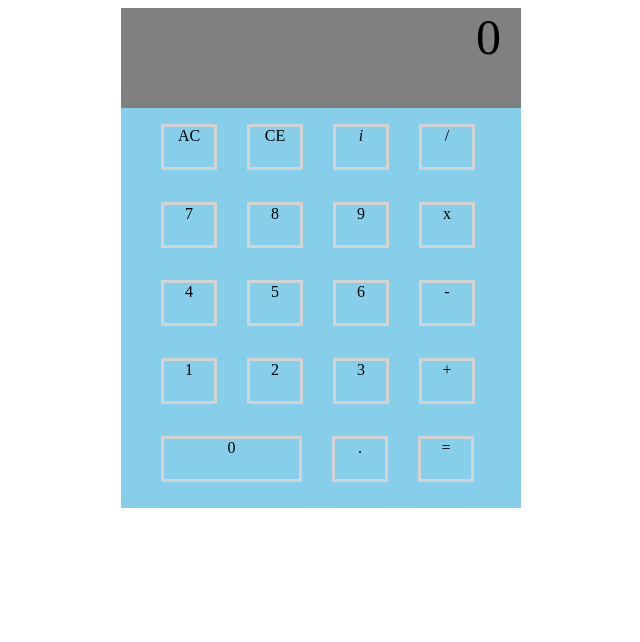
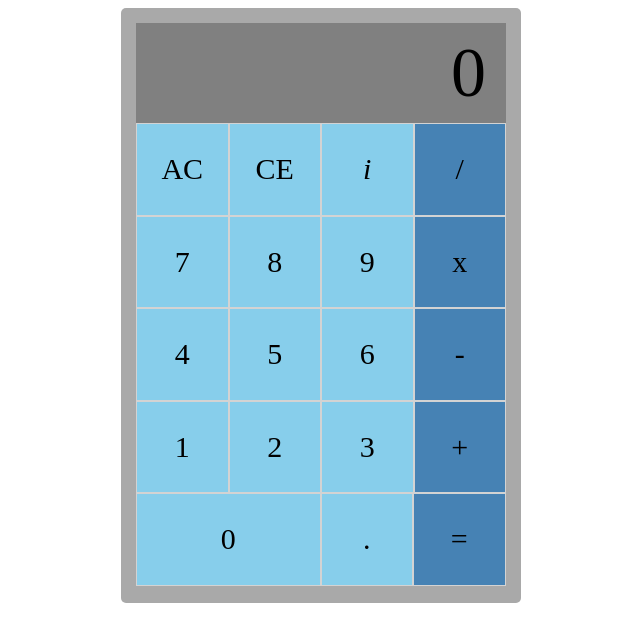
Before and after one commit to kemcrimmins/JavaScript-Calculator, a plain HTML site: page index.html in a window 1280 px wide. Shown: the whole page, without its empty margins (319-959 px from the left). Drawn offline with Linux system fonts and the light colour scheme.

Commit message:
update CSS

```diff
--- a/index.html
+++ b/index.html
@@ -105,6 +105,6 @@
 
 
 	<!-- custom script -->
-	<script src="js/script.js"></script>
+	<script src="script.js"></script>
 </body>
 </html>
--- a/script.js
+++ b/script.js
@@ -1,5 +1,5 @@
 var inputValue = 0;
-var inputArray = [1, '+',1.5,'-',20]; // Remove
+var inputArray = [1, '+',1.5,'-',20]; // Reset to empty array after testing
 
 function numberBuilder () {
 
--- a/style.css
+++ b/style.css
@@ -1,46 +1,60 @@
 #calculatorBody {
-	height: 500px;
+	padding-top: 15px;
+	height: 580px;
 	width: 400px;
 	margin-left: auto;
 	margin-right: auto;
-	background-color: skyblue;
+	background-color: darkgrey;
+	border-radius: 5px;
 }
 
 #displayArea {
 	height: 100px;
+	width: 350px;
+	line-height: 100px;
 	background-color: grey;
 	text-align: right;
-	font-size: 50px;
+	font-size: 70px;
 	padding-right: 20px;
+	margin-right: auto;
+	margin-left: auto;
+}
+
+.keyRow {
+	width: 500px;
+	margin-right: auto;
+	margin-left: 15px;
 }
 
 ul {
 	list-style-type: none;
 	float: left;
+	margin: 0;
+	padding: 0;
 }
 
 li {
 	display: inline;
 }
 
-.keyRow {
-	width: 400px;
-	float: left;
-}
+
 
 .key {
-	margin-right: 30px;
-	border: solid lightgray;
-	height: 40px;
-	width: 50px;
+	border: solid lightgray 1px;
+	height: 90.5px;
+	width: 90.5px;
+	line-height: 90.5px;
 	float: left;
 	text-align: center;
+	background-color: skyblue;
+	font-size: 30px;
+	/*color: blue;*/
 }
 
 .operator {
-
+	background-color: steelblue;
 }
 
 #Zero {
-	width: 135px;
+	width: 182.5px;
 }
```
